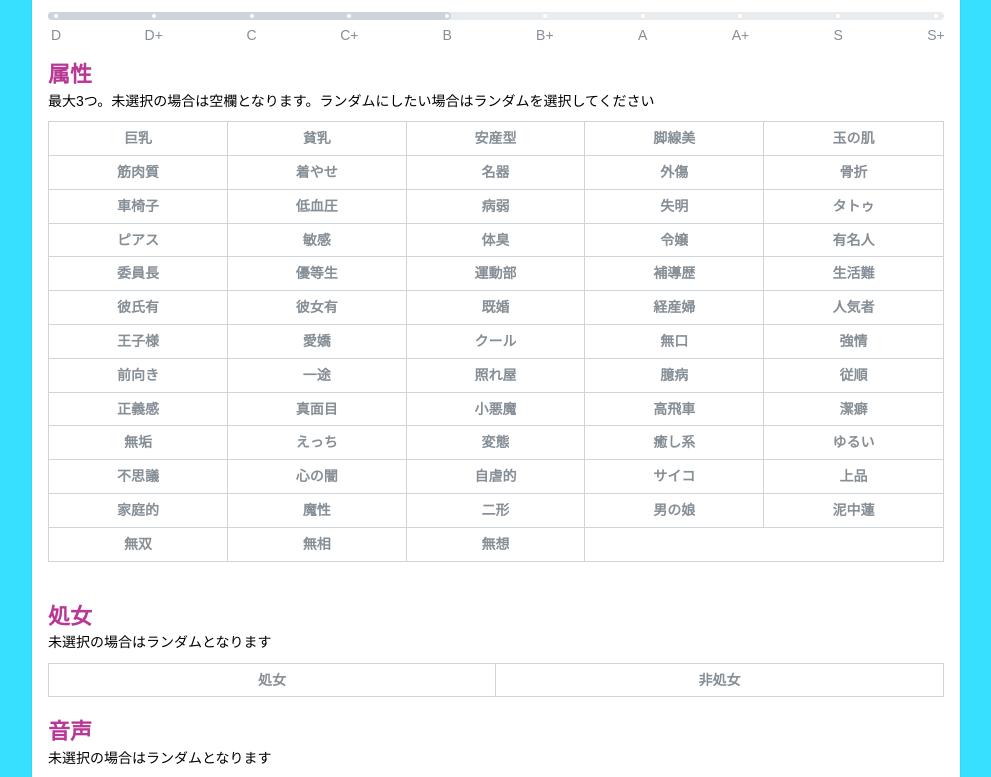
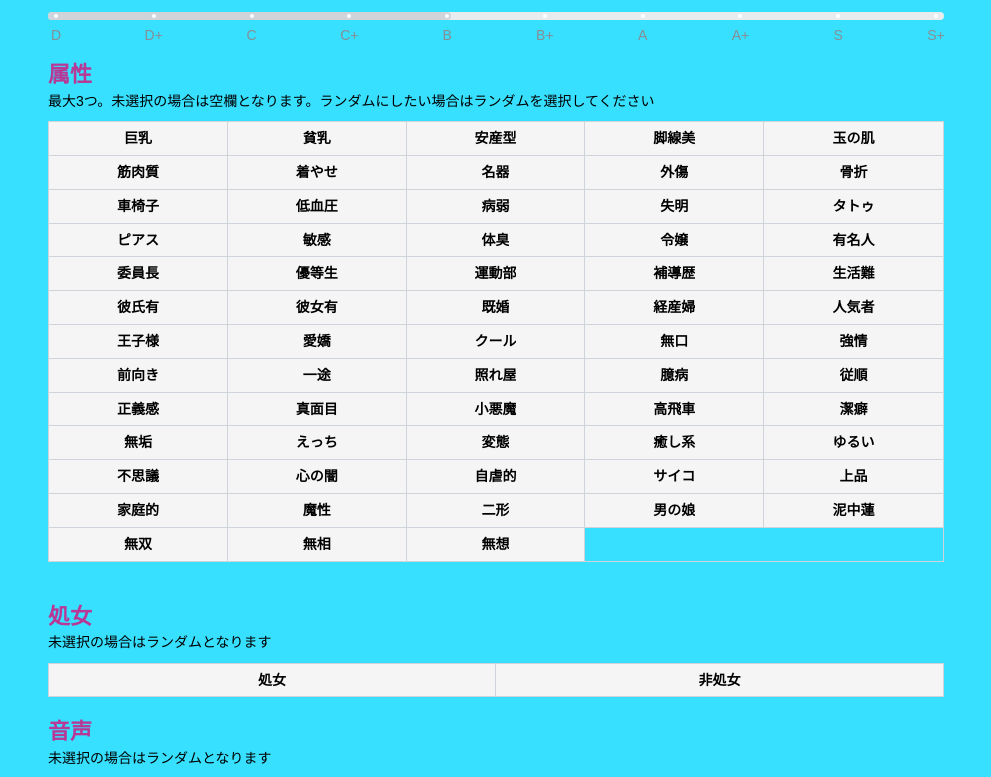
Before and after one commit to darkeroticism/dark-game-character-editor, a React (Vite) app: page / in a window 1280 px wide. Shown: the part 793-1570 px from the top of the page, without its empty margins (144-1135 px from the left). Built offline with nearby package versions, Linux system fonts and the light colour scheme.

Commit message:
💄 フォーム全体を白ボックスで囲んでいたが排除し、SelectorButtonのデフォルトを白地に

```diff
--- a/src/components/CharacterEditor.tsx
+++ b/src/components/CharacterEditor.tsx
@@ -198,9 +198,7 @@ export const CharacterEditor = () => {
     <Container size="md" py="xl">
       <CharacterTypeSelector characterType={characterType} onChange={setCharacterType} />
 
-      <Paper p="md" shadow="xs" radius="md">
-        {renderCharacterForm()}
-      </Paper>
+      <Container p="md">{renderCharacterForm()}</Container>
 
       <GenerateFileButton onClick={handleGenerateFile} />
     </Container>
--- a/src/components/SelectorButton.tsx
+++ b/src/components/SelectorButton.tsx
@@ -24,9 +24,11 @@ export const SelectorButton = ({
 
   return (
     <Button
-      variant={isSelected ? 'filled' : 'outline'}
-      color={isSelected ? (color === 'yellow' ? theme.colors.yellow[5] : color) : 'gray'}
-      autoContrast={isSelected}
+      variant="filled"
+      color={
+        isSelected ? (color === 'yellow' ? theme.colors.yellow[5] : color) : theme.colors.white[5]
+      }
+      autoContrast
       onClick={onClick}
       disabled={isDisabled}
       fullWidth
```
